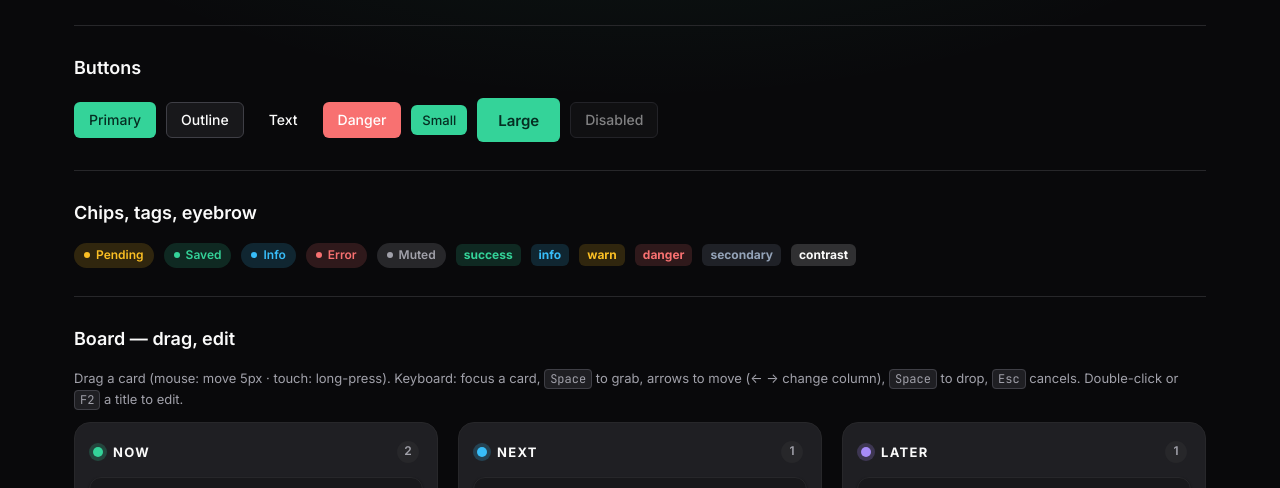
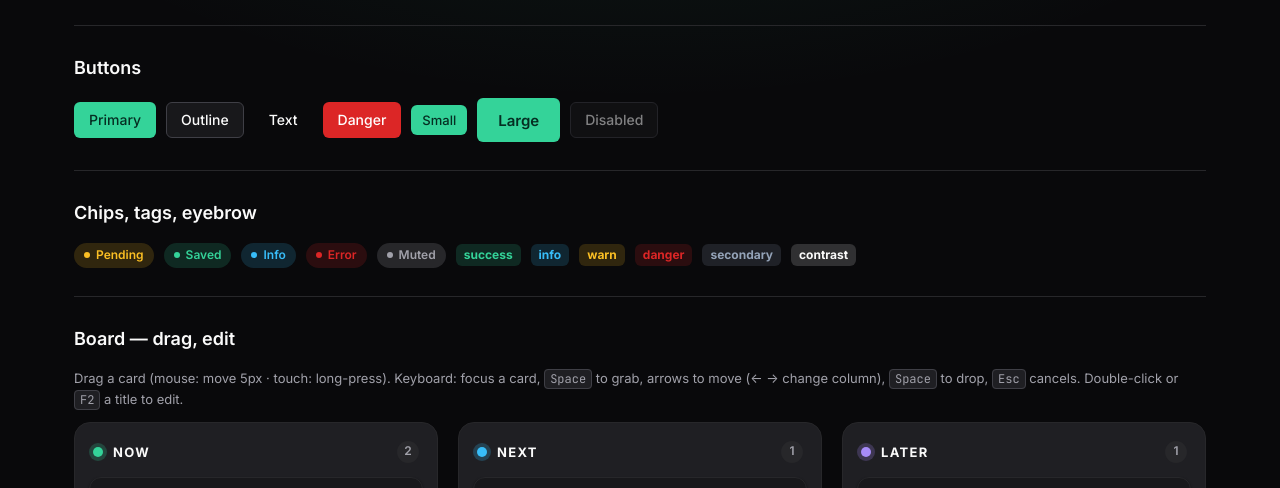
Before and after one commit to dferreiramarques/nimbleui-design-system, a website: page index.html in a window 1280 px wide. Both pictures are taken after a click on the button "Dark". Shown: the part 240-728 px from the top of the page. Drawn offline with Linux system fonts and the light colour scheme.

Commit message:
Dark-mode danger uses the same red as light (#dc2626)
Co-Authored-By: Claude Sonnet 5.5 <noreply@anthropic.com>

```diff
--- a/src/tokens.css
+++ b/src/tokens.css
@@ -100,7 +100,7 @@
   --shadow-c: rgba(0, 0, 0, .55);
   --overlay: rgba(0, 0, 0, .6);
 
-  --success: #34d399; --info: #38bdf8; --warn: #fbbf24; --danger: #f87171;
+  --success: #34d399; --info: #38bdf8; --warn: #fbbf24; --danger: #dc2626;
   --secondary: #94a3b8; --contrast: #fafafa;
   --now: #34d399; --next: #38bdf8; --later: #a78bfa;
 }
```
